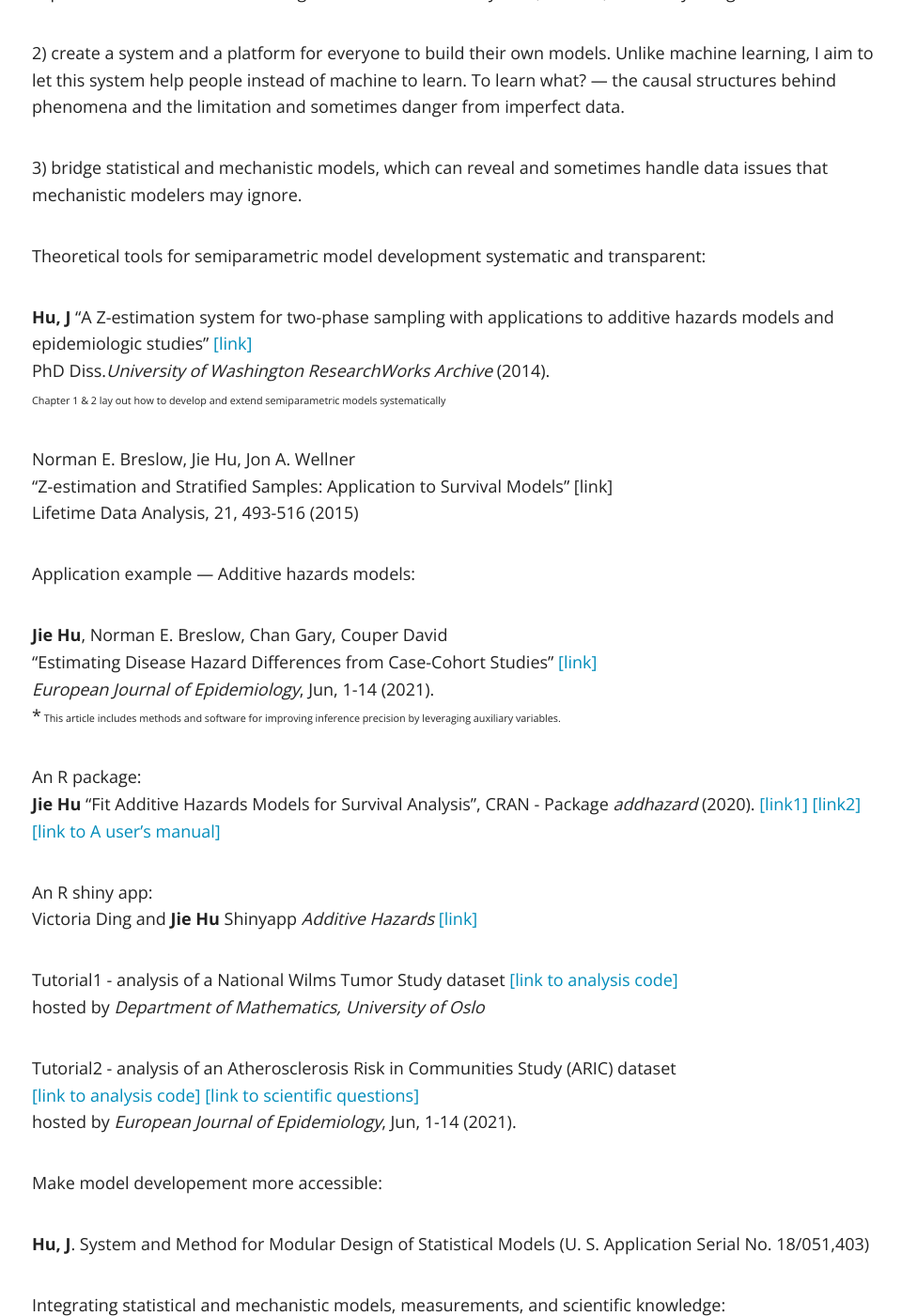
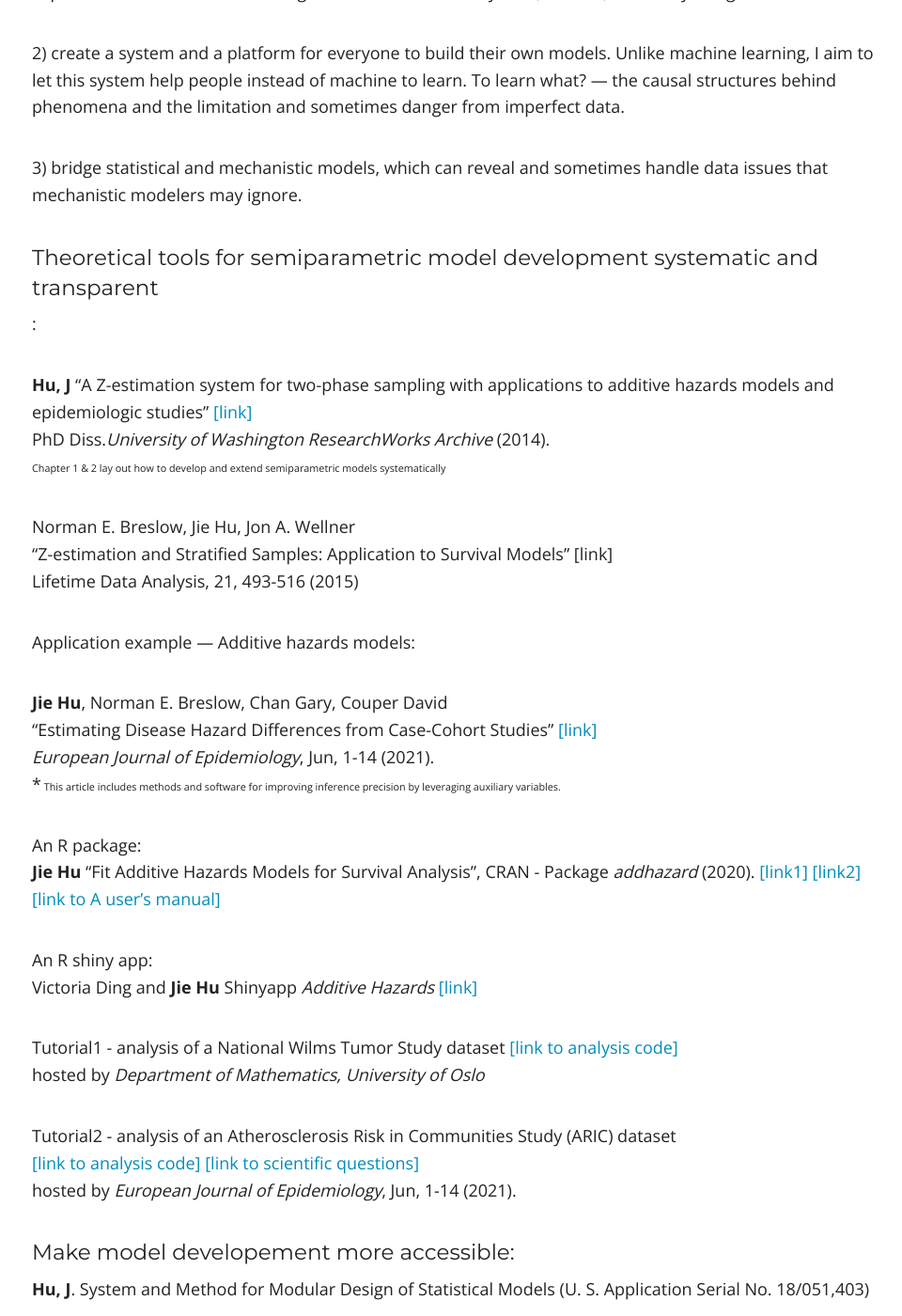
Before and after one commit to katehu/katehu.github.io, a Jekyll site: the page built from models.md, in a window 1280 px wide and 1400 px high, scrolled down 349 px. Shown: the whole window at 94% size, without its empty margins (156-1116 px from the left). Built offline with Jekyll 4.4.1, drawn with Linux system fonts in a browser that asks for light colours; nearby versions of some CDN libraries; some of the changed text lies outside the part shown.

Commit message:
Update models.md

```diff
--- a/models.md
+++ b/models.md
@@ -14,7 +14,7 @@ I am interested in making model development more systematic, transparent, and ac
 3) bridge statistical and mechanistic models, which can reveal and sometimes handle data issues that mechanistic modelers may ignore.
 
 
-Theoretical tools for semiparametric model development systematic and transparent:
+<h4 style="font-weight: normal"> Theoretical tools for semiparametric model development systematic and transparent </h4>:
 
 **Hu, J** "A Z-estimation system for two-phase sampling with applications to additive hazards models and epidemiologic studies" [[link]](https://digital.lib.washington.edu/researchworks/handle/1773/27427) <br/>
 PhD Diss.*University of Washington ResearchWorks Archive* (2014).  <br/>
@@ -48,7 +48,7 @@ hosted by *European Journal of Epidemiology*, Jun, 1-14 (2021).<br/>
 
 
 
-Make model developement more accessible:
+<h4 style="font-weight: normal"> Make model developement more accessible: </h4>
 
 
 **Hu, J**. System and Method for Modular Design of Statistical Models (U. S. Application Serial No. 18/051,403) <br/>
@@ -56,7 +56,7 @@ Make model developement more accessible:
 
 
 
-Integrating statistical and mechanistic models, measurements, and scientific knowledge:
+<h4 style="font-weight: normal"> Integrate statistical and mechanistic models, measurements, and scientific knowledge: </h4>
 
 **Hu**, J & Carrion C. (2022) Using Causal Learning Algorithms to Assist in
 Agricultural Management Decisions. (U.S. Patent No. #11,406,053) [[link]](https://uspto.report/patent/grant/11,406,053)<br/>
```
